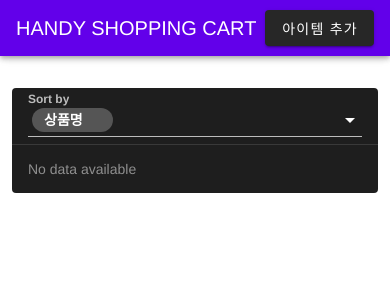
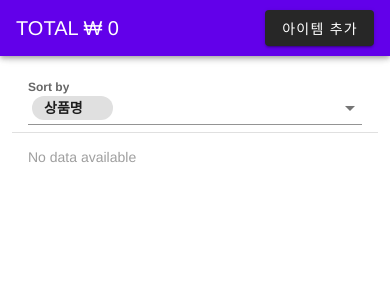
Before and after one commit to mandaringit/handy-shoppingcart, a Vue app: page / in a window 390 px wide. Shown: the top 300 px of the page. Built offline with nearby package versions, Linux system fonts and the light colour scheme.

Commit message:
도합 가격 스타일링

```diff
--- a/package.json
+++ b/package.json
@@ -9,6 +9,7 @@
   },
   "dependencies": {
     "core-js": "^3.3.2",
+    "numeral": "^2.0.6",
     "vue": "^2.6.10",
     "vuetify": "^2.1.0",
     "vuex": "^3.0.1"
--- a/src/App.vue
+++ b/src/App.vue
@@ -8,8 +8,16 @@
 				scroll-target="#app-contents"
 				fixed
 			>
-				<v-toolbar-title>HANDY SHOPPING CART</v-toolbar-title>
-				<v-spacer></v-spacer>
+				<v-toolbar-title class="app-title">HANDY SHOPPING CART</v-toolbar-title>
+				<v-spacer class="wide-spacer">
+					<!-- 화면너비가 600px보다 클때 나타납니다 -->
+				</v-spacer>
+				<v-toolbar-title class="mr-5">{{
+					totalPrice | numbering
+				}}</v-toolbar-title>
+				<v-spacer class="small-spacer">
+					<!-- 화면너비가 600px 보다 작아지면 나타납니다 -->
+				</v-spacer>
 				<BottomSheet />
 			</v-app-bar>
 		</div>
@@ -22,6 +30,8 @@
 <script>
 import CartList from './components/CartList';
 import BottomSheet from './components/BottomSheet';
+import { mapGetters } from 'vuex';
+import numeral from 'numeral';
 export default {
 	name: 'app',
 	components: {
@@ -30,6 +40,21 @@ export default {
 	},
 	mounted() {
 		this.$store.dispatch('initialize');
+	},
+	computed: {
+		...mapGetters(['globalCarts']),
+		totalPrice() {
+			const total = this.globalCarts.reduce(
+				(acc, item) => (acc += item.price * item.count),
+				0
+			);
+			return total;
+		},
+	},
+	filters: {
+		numbering(value) {
+			return `TOTAL ₩ ${numeral(value).format('0,0')}`;
+		},
 	},
 };
 </script>
@@ -41,4 +66,22 @@ export default {
 	-moz-osx-font-smoothing: grayscale;
 	text-align: center;
 }
+
+.small-spacer {
+	display: none;
+}
+
+@media (max-width: 600px) {
+	.app-title {
+		display: none;
+	}
+
+	.wide-spacer {
+		display: none;
+	}
+
+	.small-spacer {
+		display: inline;
+	}
+}
 </style>
--- a/src/components/CartList.vue
+++ b/src/components/CartList.vue
@@ -1,15 +1,12 @@
 <template>
-	<div>
-		<h2 class="my-5">
-			TOTAL <span class="cyan--text">{{ totalPrice }}</span> 원
-		</h2>
+	<div style="padding-top:64px;">
 		<v-container>
 			<v-data-table
 				:headers="headers"
 				:items="globalCarts"
 				:sort-by="['name', 'price', 'count']"
 				hide-default-footer
-				:dark="true"
+				:items-per-page="30"
 			>
 				<!-- 아이템 개별 총합 가격 -->
 				<template #item.priceSum="{ item }">
@@ -72,13 +69,6 @@ export default {
 		sumPrice() {
 			return (count, price) => count * price;
 		},
-		totalPrice() {
-			const total = this.globalCarts.reduce(
-				(acc, item) => (acc += item.price * item.count),
-				0
-			);
-			return total;
-		},
 	},
 };
 </script>
```
Also changed, not shown: 1 other file (tests, documents, lock files or other folders).
